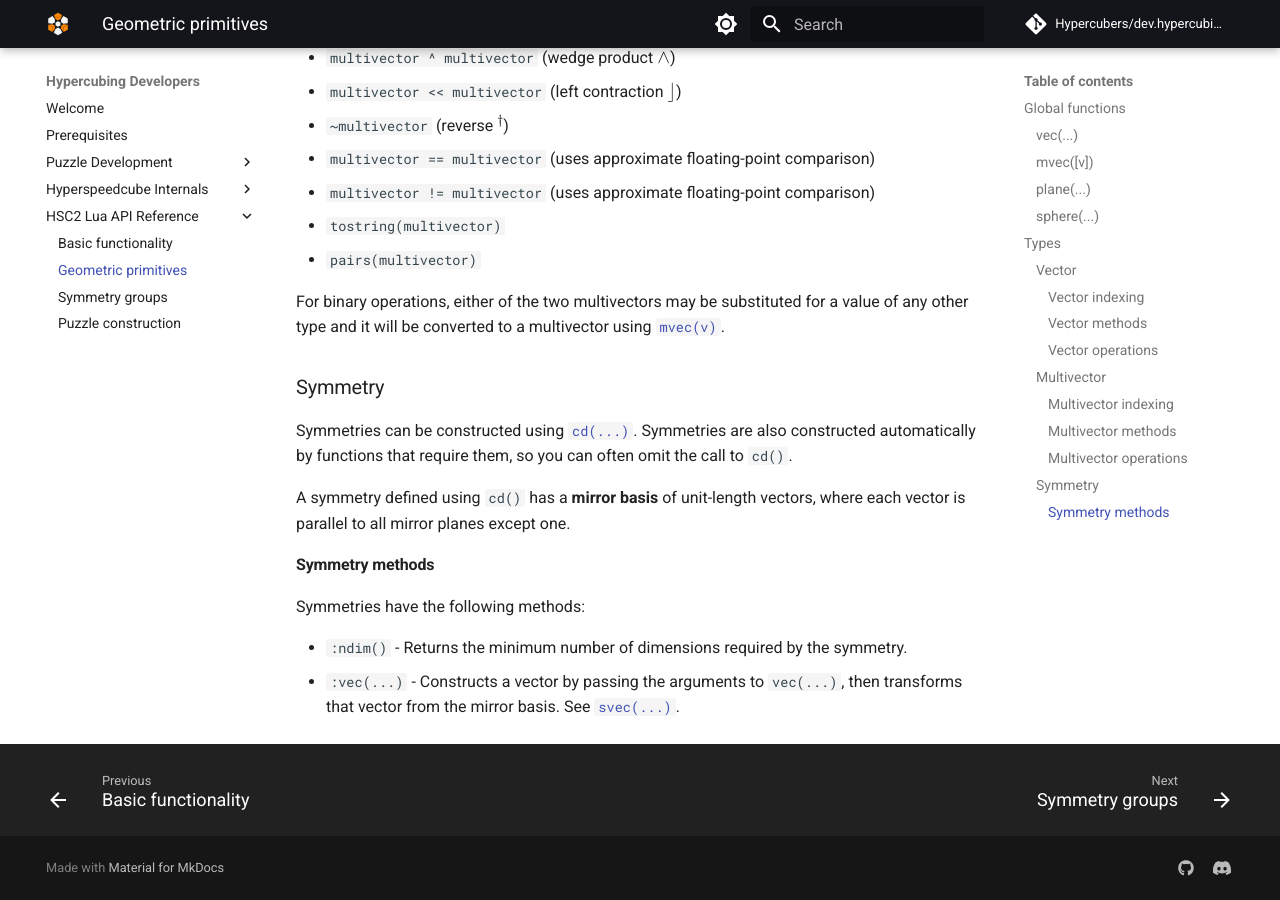
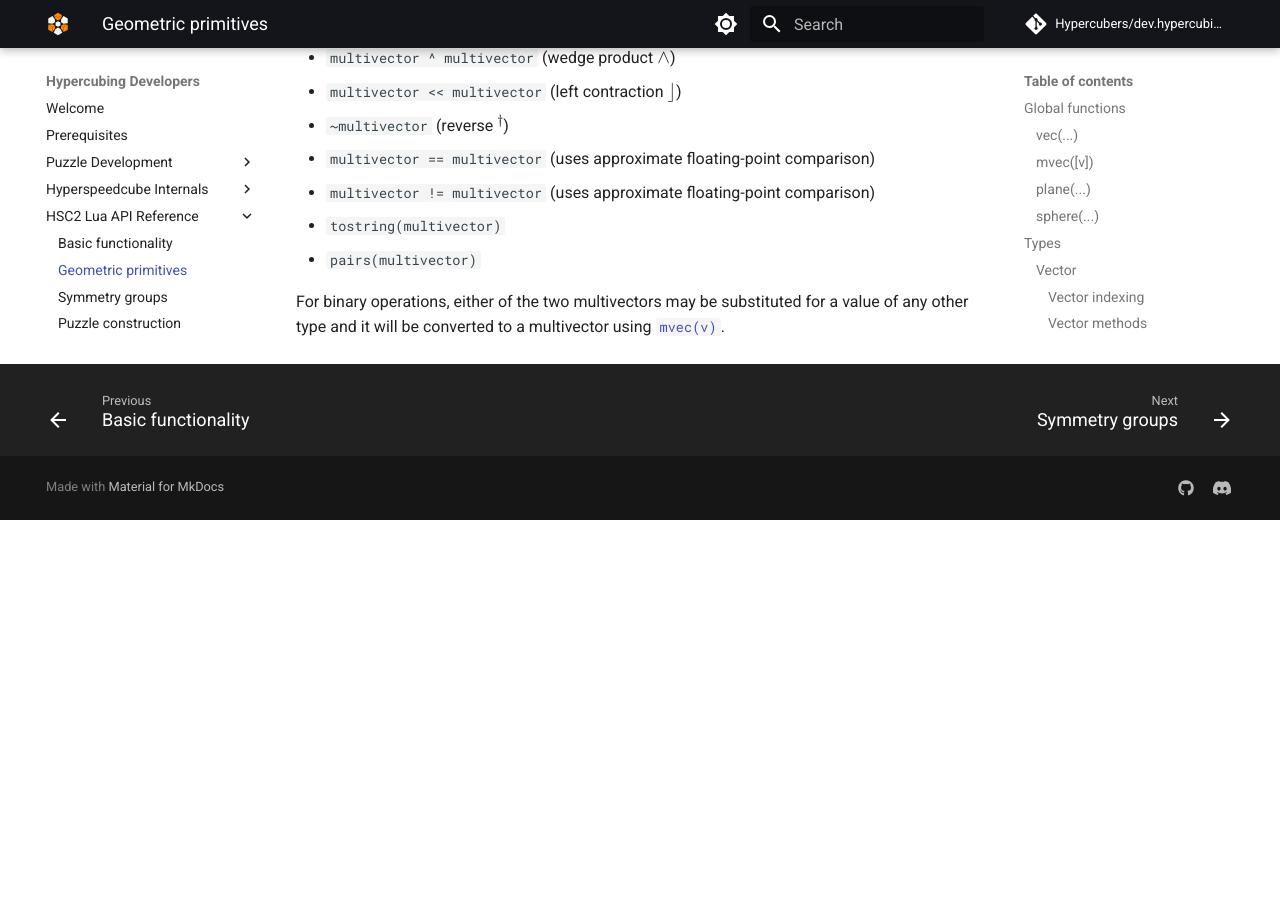
Before and after one commit to Hypercubers/dev.hypercubing.xyz, an MkDocs documentation site: the page built from docs/lua/geometry.md, in a window 1280 px wide and 900 px high, scrolled down 4474 px. Built offline with MkDocs 1.6.1 and Material for MkDocs 9.7.7, drawn with Linux system fonts in a browser that asks for light colours; comment, search, counter and statistics services are not loaded; after the commit the page ends 4994 px from its top, so only the background shows below that.

Commit message:
Move Lua `Symmetry` type to `symmetries.md`

```diff
--- a/docs/lua/geometry.md
+++ b/docs/lua/geometry.md
@@ -149,16 +149,3 @@
 - `pairs(multivector)`
 
 For binary operations, either of the two multivectors may be substituted for a value of any other type and it will be converted to a multivector using [`mvec(v)`](#mvecv).
-
-### Symmetry
-
-Symmetries can be constructed using [`cd(...)`](#cdindexes). Symmetries are also constructed automatically by functions that require them, so you can often omit the call to `cd()`.
-
-A symmetry defined using `cd()` has a **mirror basis** of unit-length vectors, where each vector is parallel to all mirror planes except one.
-
-#### Symmetry methods
-
-Symmetries have the following methods:
-
-- `:ndim()` - Returns the minimum number of dimensions required by the symmetry.
-- `:vec(...)` - Constructs a vector by passing the arguments to `vec(...)`, then transforms that vector from the mirror basis. See [`svec(...)`](#svec).
```
Also changed, not shown: docs/lua/symmetries.md (+11 -0 lines).
